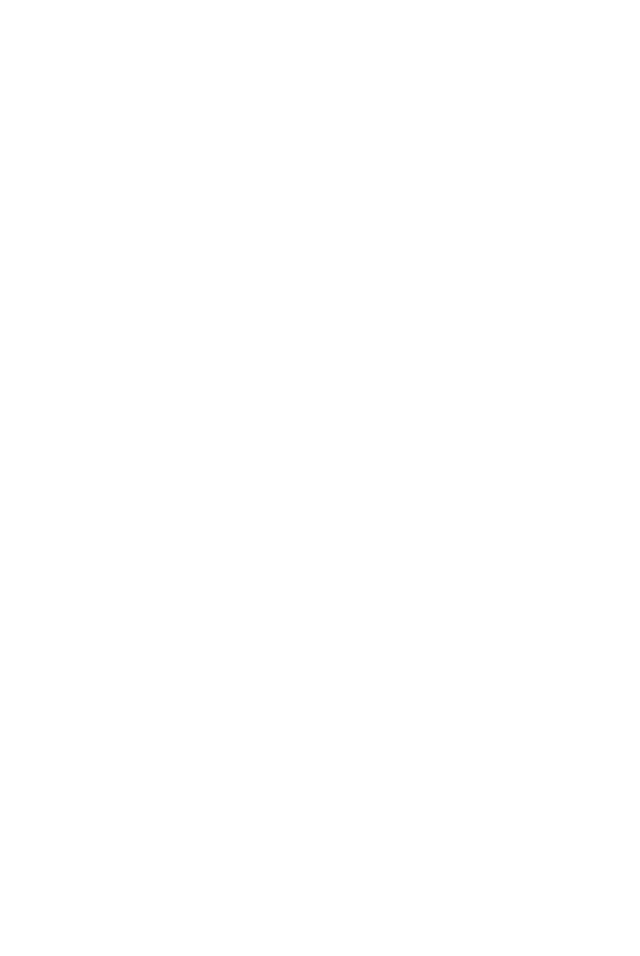
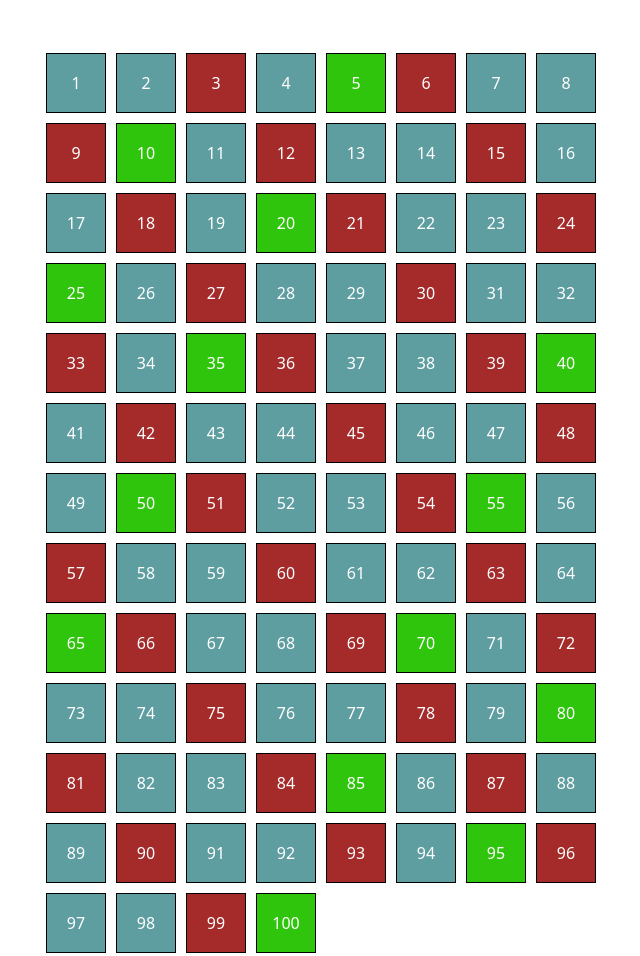
Before and after one commit to Laroussi-Sarhane/-js-fizzbuzz, a plain HTML site: page index.html in a window 1280 px wide. Shown: the whole page, without its empty margins (311-951 px from the left). Before the commit the page ends 800 px from the top, so only its background shows below. Drawn offline with nearby package versions, Linux system fonts and the light colour scheme.

Commit message:
add cganges

```diff
--- a/index.html
+++ b/index.html
@@ -4,11 +4,14 @@
   <meta charset="UTF-8">
   <meta name="viewport" content="width=device-width, initial-scale=1.0">
   <title>FIZZBUZZ</title>
+  <link href="https://cdn.jsdelivr.net/npm/bootstrap@5.3.3/dist/css/bootstrap.min.css" rel="stylesheet" integrity="sha384-QWTKZyjpPEjISv5WaRU9OFeRpok6YctnYmDr5pNlyT2bRjXh0JMhjY6hW+ALEwIH" crossorigin="anonymous">
+  <script src="https://cdn.jsdelivr.net/npm/bootstrap@5.3.3/dist/js/bootstrap.bundle.min.js" integrity="sha384-YvpcrYf0tY3lHB60NNkmXc5s9fDVZLESaAA55NDzOxhy9GkcIdslK1eN7N6jIeHz" crossorigin="anonymous"></script>
+  <link rel="stylesheet" href="style.css">
 </head>
 <body>
 
 
-  <div id="my_container" class="container my-5 d-flex  flex-wrap ">
+  <div id="my_container" class="container my-5 d-flex  flex-wrap  ">
     <!-- <div class="box">X</div> -->
   </div>
 
--- a/script.js
+++ b/script.js
@@ -1 +1,23 @@
 console.log('ciao')
+
+const containerQ = document.getElementById('my_container');
+
+ for(let i = 1; i <=100; i++ ){
+  if(i % 3 ===0){
+    my_container.innerHTML += `
+    <div class="box dispari">${i}</div>
+    `
+  }else if(i % 5 ===0){
+    my_container.innerHTML += `
+    <div class="box multi5">${i}</div>
+    `
+  }else{
+    my_container.innerHTML += `
+    <div class="box">${i}</div>
+    `
+
+  }
+
+
+  }
+  my_container.innerHTML
--- a/style.css
+++ b/style.css
@@ -0,0 +1,23 @@
+.box{
+  width: 60px;
+  height: 60px;
+  display: flex;
+  justify-content: center;
+  align-items: center;
+  background-color: cadetblue;
+  border: 1px solid black;
+  margin: 5px;
+  color: white;
+}
+#my_container{
+  max-width: 600px;
+}
+
+.box.multi5{
+  background-color: rgb(46, 197, 12);
+
+}
+
+.box.dispari{
+  background-color: brown;
+}
```
